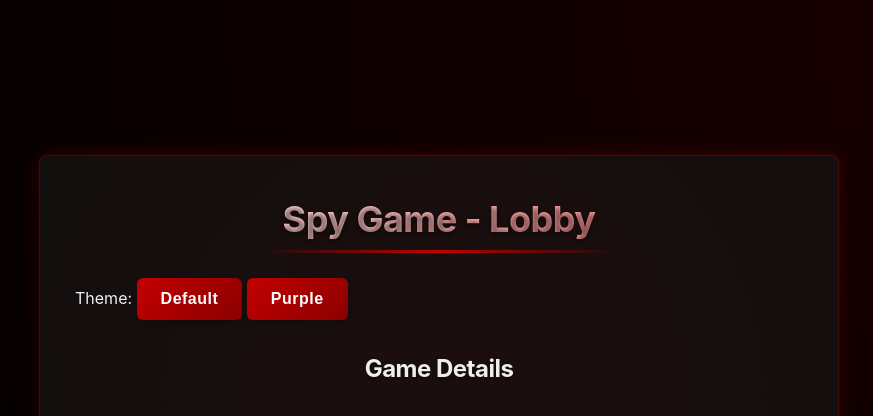
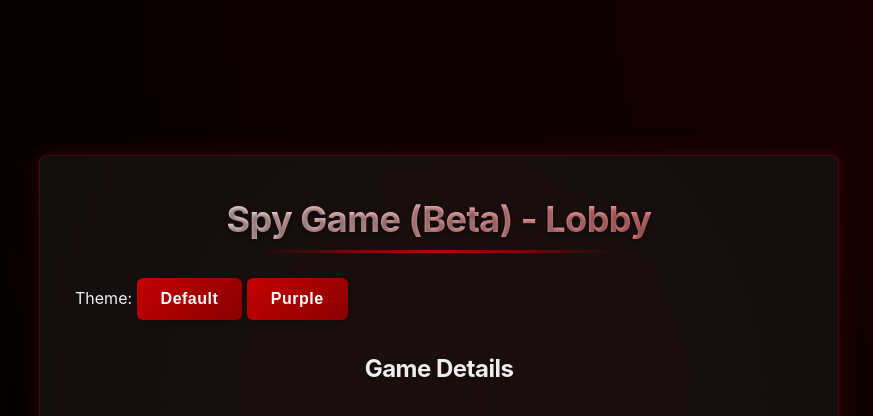
Before and after one commit to Bullishdrake09/SpyGame, a Flask app: template templates/lobby.html in a window 1280 px wide. Shown: the top 416 px of the page, without its empty margins (201-1074 px from the left). Run offline with Flask 2, Linux system fonts and the light colour scheme; the template is opened without the code that fills it, so the values that code supplies are empty; some libraries are stand-ins or nearby versions.

Commit message:
Update lobby.html

```diff
--- a/templates/lobby.html
+++ b/templates/lobby.html
@@ -1,13 +1,13 @@
 <!DOCTYPE html>
 <html>
 <head>
-  <title>Spy Game - Lobby</title>
+  <title>Spy Game (Beta) - Lobby</title>
   <link rel="stylesheet" href="{{ url_for('static', filename='css/style.css') }}" id="theme-stylesheet">
   <script src="https://cdn.socket.io/4.6.1/socket.io.min.js"></script>
 </head>
 <body>
   <div class="container">
-    <h1>Spy Game - Lobby</h1>
+    <h1>Spy Game (Beta) - Lobby</h1>
 
     <div class="theme-selector">
       <span>Theme:</span>
```
